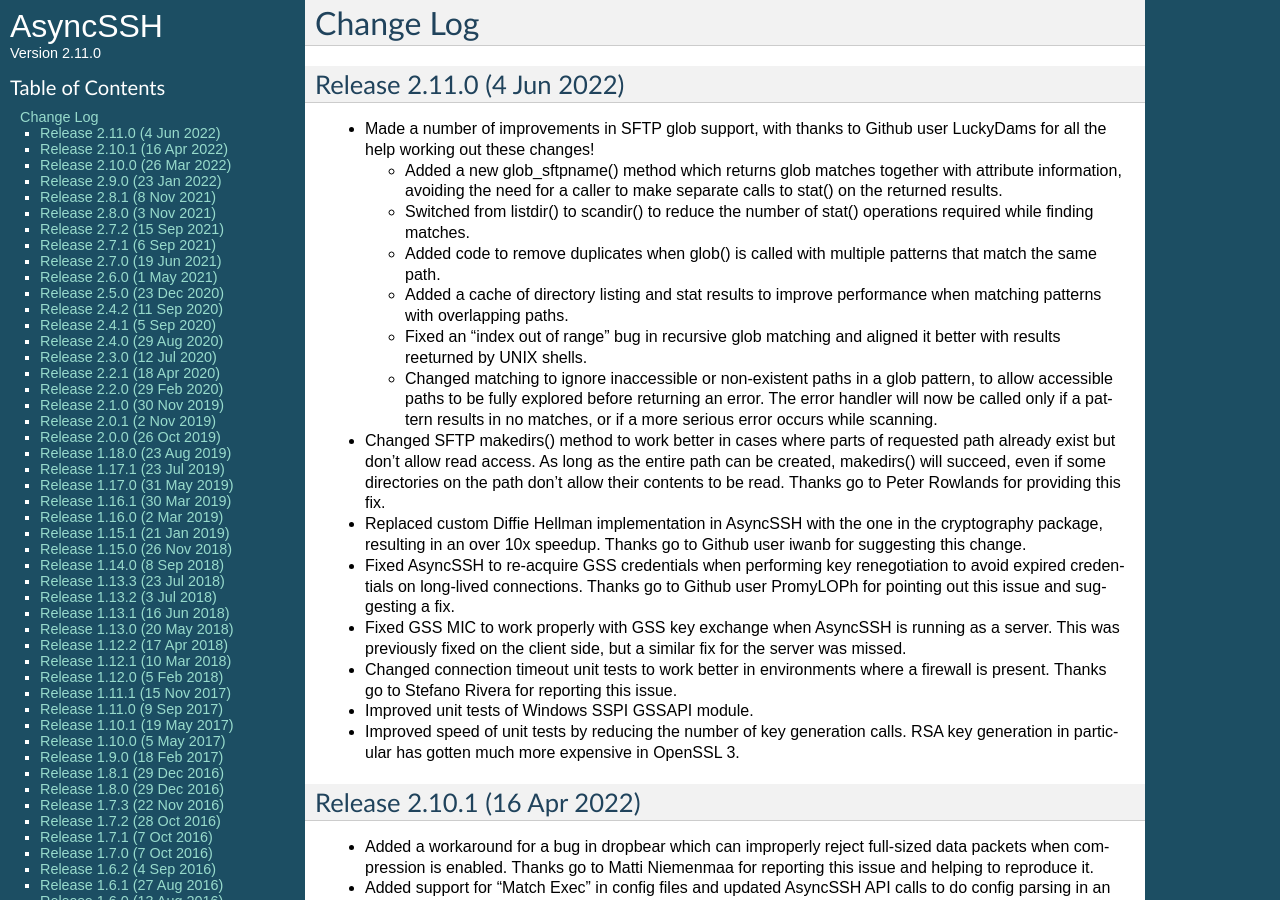
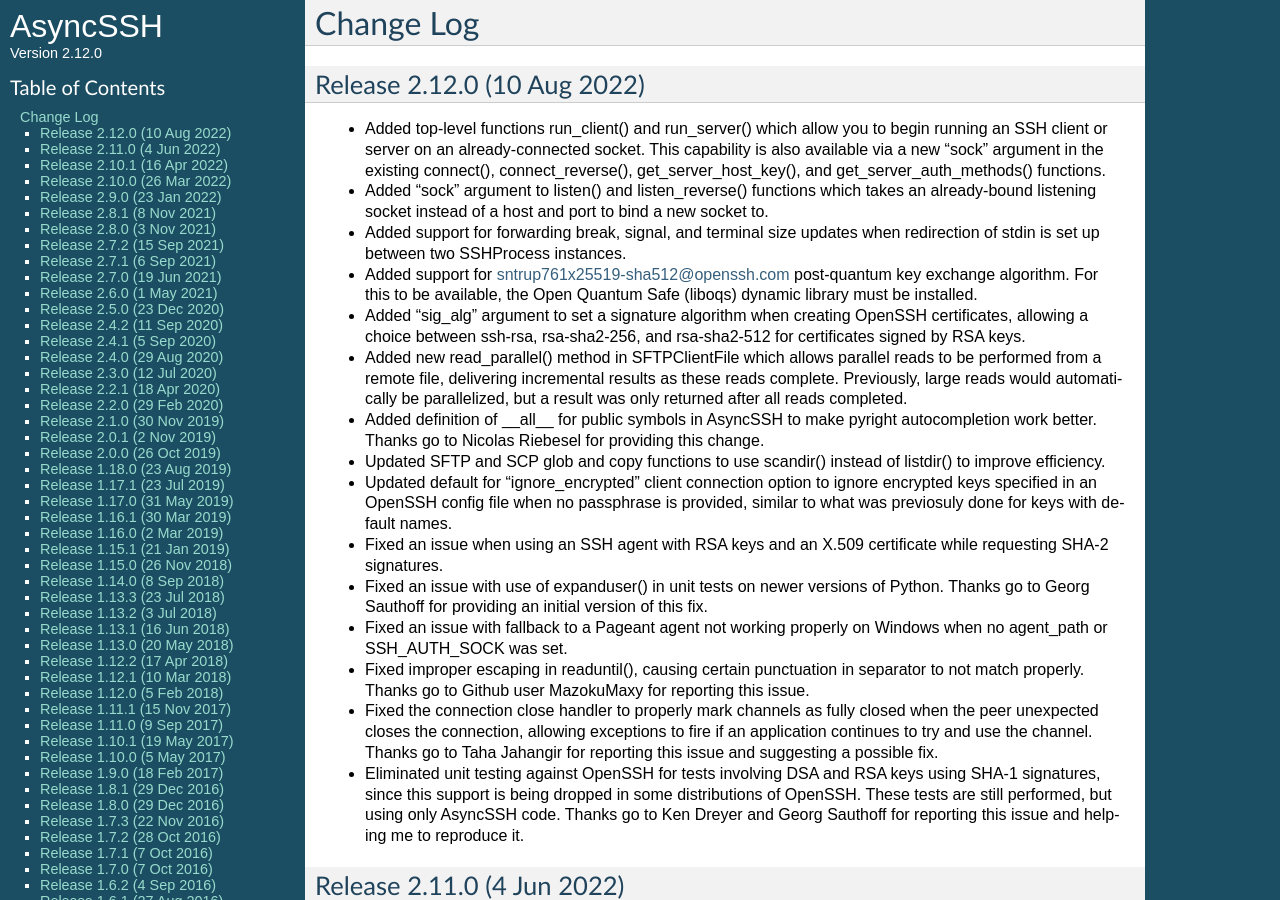
Before and after one commit to ronf/asyncssh, a Sphinx documentation site: the page built from docs/changes.rst, in a window 1280 px wide and 900 px high. Built offline with Sphinx 7.4.7, drawn with Linux system fonts in a browser that asks for light colours.

Commit message:
Bump version number up to 2.12.0 and update change log

```diff
--- a/asyncssh/version.py
+++ b/asyncssh/version.py
@@ -26,4 +26,4 @@ __author_email__ = 'ronf@timeheart.net'
 
 __url__ = 'http://asyncssh.timeheart.net'
 
-__version__ = '2.11.0'
+__version__ = '2.12.0'
--- a/docs/changes.rst
+++ b/docs/changes.rst
@@ -2,6 +2,74 @@
 
 Change Log
 ==========
+
+Release 2.12.0 (10 Aug 2022)
+----------------------------
+
+* Added top-level functions run_client() and run_server() which allow
+  you to begin running an SSH client or server on an already-connected
+  socket. This capability is also available via a new "sock" argument
+  in the existing connect(), connect_reverse(), get_server_host_key(),
+  and get_server_auth_methods() functions.
+
+* Added "sock" argument to listen() and listen_reverse() functions
+  which takes an already-bound listening socket instead of a host
+  and port to bind a new socket to.
+
+* Added support for forwarding break, signal, and terminal size updates
+  when redirection of stdin is set up between two SSHProcess instances.
+
+* Added support for sntrup761x25519-sha512@openssh.com post-quantum
+  key exchange algorithm. For this to be available, the Open Quantum
+  Safe (liboqs) dynamic library must be installed.
+
+* Added "sig_alg" argument to set a signature algorithm when creating
+  OpenSSH certificates, allowing a choice between ssh-rsa, rsa-sha2-256,
+  and rsa-sha2-512 for certificates signed by RSA keys.
+
+* Added new read_parallel() method in SFTPClientFile which allows
+  parallel reads to be performed from a remote file, delivering
+  incremental results as these reads complete. Previously, large
+  reads would automatically be parallelized, but a result was only
+  returned after all reads completed.
+
+* Added definition of __all__ for public symbols in AsyncSSH to make
+  pyright autocompletion work better. Thanks go to Nicolas Riebesel
+  for providing this change.
+
+* Updated SFTP and SCP glob and copy functions to use scandir() instead
+  of listdir() to improve efficiency.
+
+* Updated default for "ignore_encrypted" client connection option to
+  ignore encrypted keys specified in an OpenSSH config file when no
+  passphrase is provided, similar to what was previosuly done for
+  keys with default names.
+
+* Fixed an issue when using an SSH agent with RSA keys and an X.509
+  certificate while requesting SHA-2 signatures.
+
+* Fixed an issue with use of expanduser() in unit tests on newer versions
+  of Python. Thanks go to Georg Sauthoff for providing an initial version
+  of this fix.
+
+* Fixed an issue with fallback to a Pageant agent not working properly
+  on Windows when no agent_path or SSH_AUTH_SOCK was set.
+
+* Fixed improper escaping in readuntil(), causing certain punctuation in
+  separator to not match properly. Thanks go to Github user MazokuMaxy
+  for reporting this issue.
+
+* Fixed the connection close handler to properly mark channels as fully
+  closed when the peer unexpected closes the connection, allowing
+  exceptions to fire if an application continues to try and use
+  the channel. Thanks go to Taha Jahangir for reporting this issue and
+  suggesting a possible fix.
+
+* Eliminated unit testing against OpenSSH for tests involving DSA and
+  RSA keys using SHA-1 signatures, since this support is being dropped
+  in some distributions of OpenSSH. These tests are still performed, but
+  using only AsyncSSH code. Thanks go to Ken Dreyer and Georg Sauthoff
+  for reporting this issue and helping me to reproduce it.
 
 Release 2.11.0 (4 Jun 2022)
 ---------------------------
```
